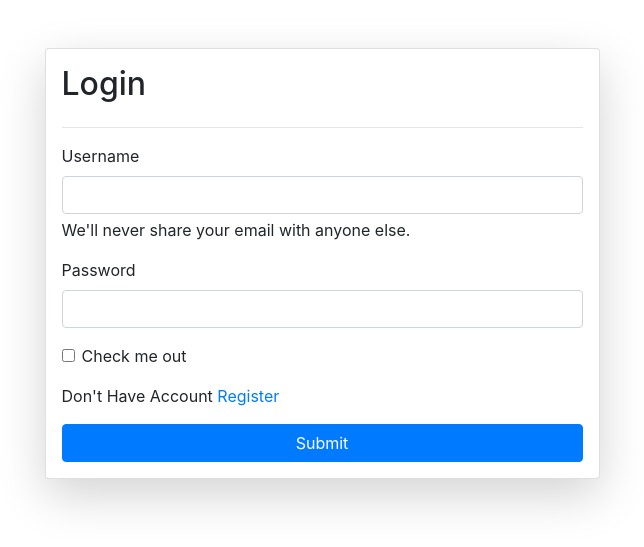
After one commit to Sparsh52/project-tution, a Django app: template home/templates/login.html in a window 1280 px wide. The commit adds this page. Shown: the top 547 px of the page, without its empty margins (318-962 px from the left). Run offline with Django 4.2, Linux system fonts and the light colour scheme; the template is opened without the code that fills it, so the values that code supplies are empty.

Commit message:
commit-2

```diff
--- /dev/null
+++ b/home/templates/login.html
@@ -0,0 +1,31 @@
+{% extends "base.html" %}
+{% block start %}
+<div class="container mt-5">
+<form class="col-6 mx-auto card p-3 shadow-lg" method="post" enctype="multipart/form-data">
+    {% csrf_token %}
+    <h2>Login</h2>
+    <hr>
+    {% if messages %}
+    {% for message in messages %}
+        <div class="alert alert-danger" role="alert">
+            {{ message }}
+        </div>
+    {% endfor %}
+    {% endif %}
+    <div class="mb-3">
+    <label for="exampleInputEmail1" class="form-label">Username</label>
+    <input type="text" name="username" class="form-control" id="exampleInputEmail1" aria-describedby="emailHelp">
+    <div id="emailHelp" class="form-text">We'll never share your email with anyone else.</div>
+    </div>
+    <div class="mb-3">
+    <label for="exampleInputPassword1" class="form-label">Password</label>
+    <input type="password" name="password" class="form-control" id="exampleInputPassword1">
+    </div>
+    <div class="mb-3 form-check">
+    <input type="checkbox" class="form-check-input" id="exampleCheck1">
+    <label class="form-check-label" for="exampleCheck1">Check me out</label>
+    </div>
+    <p>Don't Have Account<a href="{% url 'register' %}"> Register </a> </p>
+    <button type="submit" class="btn btn-primary">Submit</button>
+</form>
+{% endblock %}
--- a/home/templates/userregistration.html
+++ b/home/templates/userregistration.html
@@ -3,8 +3,9 @@
 {% block start %}
 <div style="background-image: url('https://images.theconversation.com/files/268439/original/file-20190409-2921-1a4uike.jpg?ixlib=rb-1.1.0&q=45&auto=format&w=1000&fit=clip'); background-repeat: no-repeat; background-position: center; background-size: cover; height: 100vh; width: 100vw; position: absolute">
     <div class="container mt-5"></div>
-    <form class="col-6 mx-auto card p-3 shadow-lg" action="{% url 'home' %}" method="POST">
+    <form class="col-6 mx-auto card p-3 shadow-lg" action="{% url 'register' %}" method="POST">
         {% csrf_token %}
+        {{form.as_p}}
         <div class="form-group">
             <label for="exampleDataList" class="form-label">What do you want to register as?</label>
             <input class="form-control" list="datalistOptions" id="exampleDataList" name="reg_type" placeholder="Type to search..." onchange="updateHiddenField()">
--- a/home/views.py
+++ b/home/views.py
@@ -3,7 +3,7 @@ from django.http import HttpResponse
 from .forms import *
 # Create your views here.
 
-def home(request):
+def register(request):
    fm=UserRegistration()
    if request.method == 'POST':
       fm = UserRegistration(request.POST)
@@ -11,3 +11,7 @@ def home(request):
       fm.order_fields(field_order=['name','email','password'])
       return render(request, 'userregistration.html', {'form':fm})
    return render(request, 'userregistration.html', {'form':fm})
+
+
+def home(request):
+   return render(request,"login.html")
--- a/requirements.txt
+++ b/requirements.txt
@@ -1,4 +1,4 @@
 asgiref==3.7.2
-Django==4.2.6
+Django==4.2.7
 sqlparse==0.4.4
 tzdata==2023.3
--- a/tut/urls.py
+++ b/tut/urls.py
@@ -20,5 +20,6 @@ from home.views import *
 
 urlpatterns = [
     path('admin/', admin.site.urls),
-    path("",home,name="home")
+    path("",home,name="home"),
+    path("register/",register,name="register")
 ]
```
